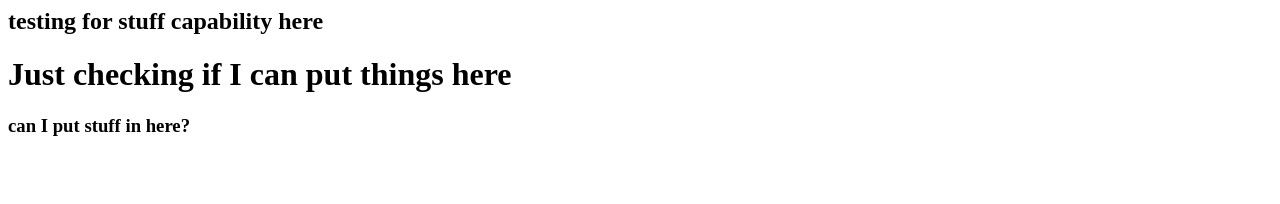
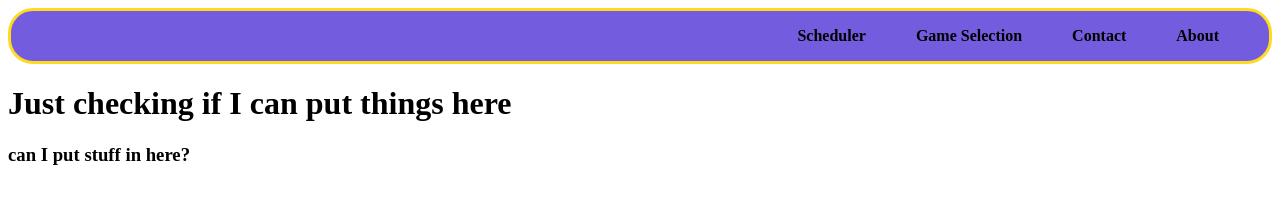
Before and after one commit to Ianwilliams123456/capstone, a website: page index.html in a window 1280 px wide. Drawn offline with Linux system fonts and the light colour scheme.

Commit message:
nav bar beginning

```diff
--- a/index.html
+++ b/index.html
@@ -5,10 +5,18 @@
 <link rel="stylesheet" href="./style.css">
 </header>
 <nav>
-<h1>testing for stuff capability here</h1>
+<div class = "navigator">
+  <ul>
+    <li>About</li>
+    <li>Contact</li>
+    <li>Game Selection</li>
+    <li>Scheduler</li>
+  </ul>
+</div>
 </nav>
 <main>
-<h1>Just checking if I can put things here</h1>
+
+  <h1>Just checking if I can put things here</h1>
 </main>
 <footer>
 <h3> can I put stuff in here?</h3>
--- a/style.css
+++ b/style.css
@@ -0,0 +1,22 @@
+.navigator {
+  display: flex;
+  border: solid #ffda22;
+  border-radius: 25px;
+  background-color: #735cdd;
+  justify-content: right;
+}
+
+.navigator ul > li {
+  list-style: none;
+  display:inline;
+  float:right;
+  padding-right: 50px;
+  font-weight: bolder;
+
+}
+
+.navigator:after {
+  content: "";
+  display: table;
+  clear: both;
+}
```
